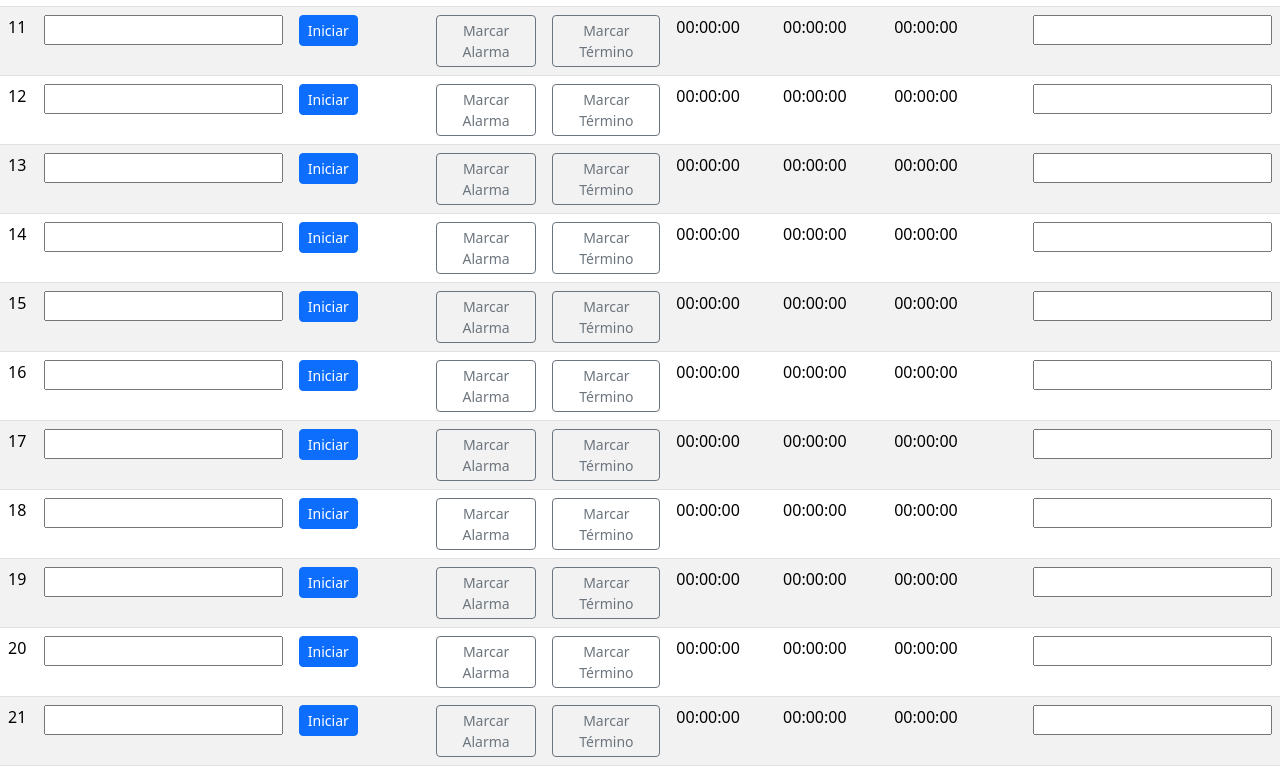
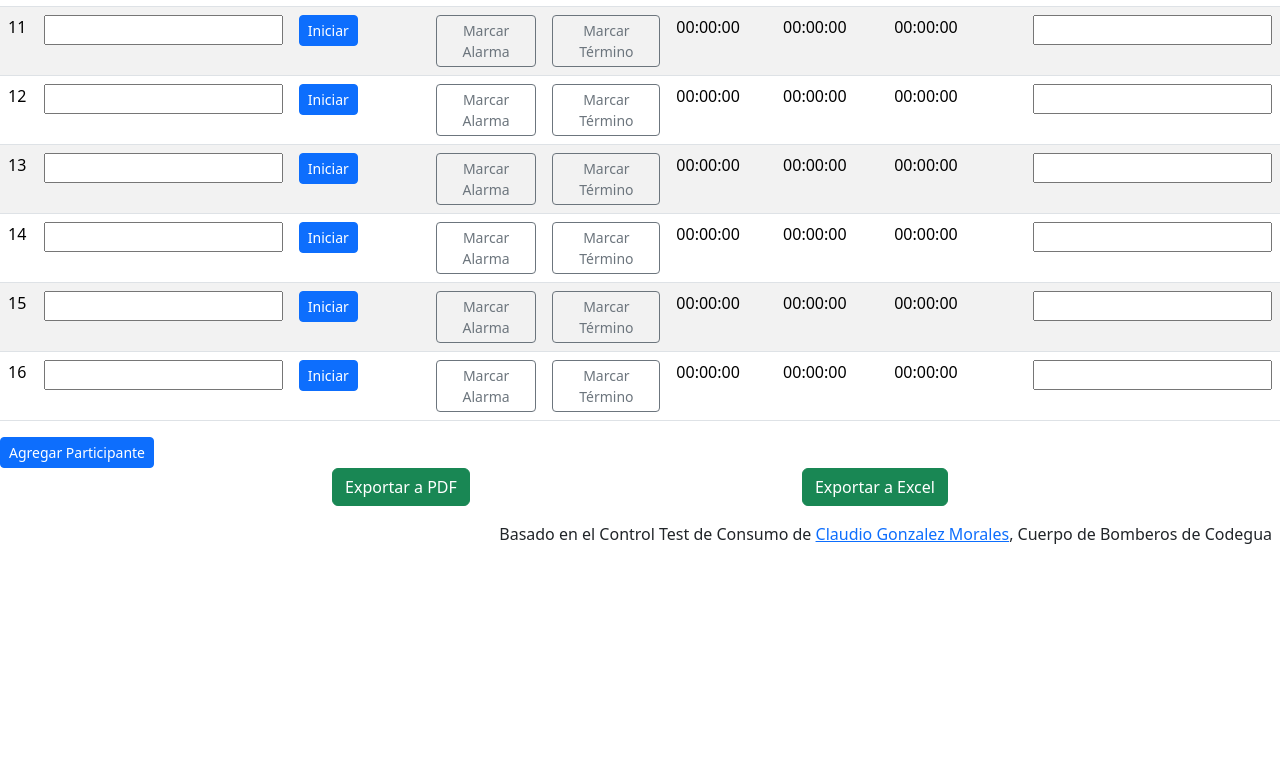
Before and after one commit to erreai/epp-web, a React (Create React App) app: page / in a window 1280 px wide. Shown: the part 888-1660 px from the top of the page. After the commit the page ends 1450 px from the top, so only its background shows below. Built offline with nearby package versions, Linux system fonts and the light colour scheme.

Commit message:
Updated number of rows initially displayed

```diff
--- a/src/App.jsx
+++ b/src/App.jsx
@@ -73,14 +73,16 @@ const ParticipantRow = ({ participant, index, updateParticipant }) => {
 };
 
 const App = () => {
-  const [participants, setParticipants] = useState(Array(24).fill().map(() => ({
+  const initialParticipants = Array(16).fill().map(() => ({
     name: '',
     startTime: null,
     alarmTime: null,
     endTime: null,
     elapsedTime: 0,
     observations: ''
-  })));
+  }));
+
+  const [participants, setParticipants] = useState(initialParticipants);
   const [currentTime, setCurrentTime] = useState(new Date());
 
   useEffect(() => {
@@ -101,6 +103,18 @@ const App = () => {
         updatedParticipants[index] = { ...updatedParticipants[index], [key]: value };
         return updatedParticipants;
       });
+    }
+  };
+  const addParticipant = () => {
+    if (participants.length < 24) {
+      setParticipants([...participants, {
+        name: '',
+        startTime: null,
+        alarmTime: null,
+        endTime: null,
+        elapsedTime: 0,
+        observations: ''
+      }]);
     }
   };
 
@@ -191,6 +205,9 @@ const App = () => {
           </tbody>
         </table>
       </div>
+      {participants.length < 24 && (
+        <button className='btn btn-sm btn-primary' onClick={addParticipant}>Agregar Participante</button>
+      )}
       <div className="d-flex flex-row justify-content-evenly">
         <button className='btn btn-success' onClick={exportPDF}>Exportar a PDF</button>
         <button className='btn btn-success' onClick={exportExcel}>Exportar a Excel</button>
```
